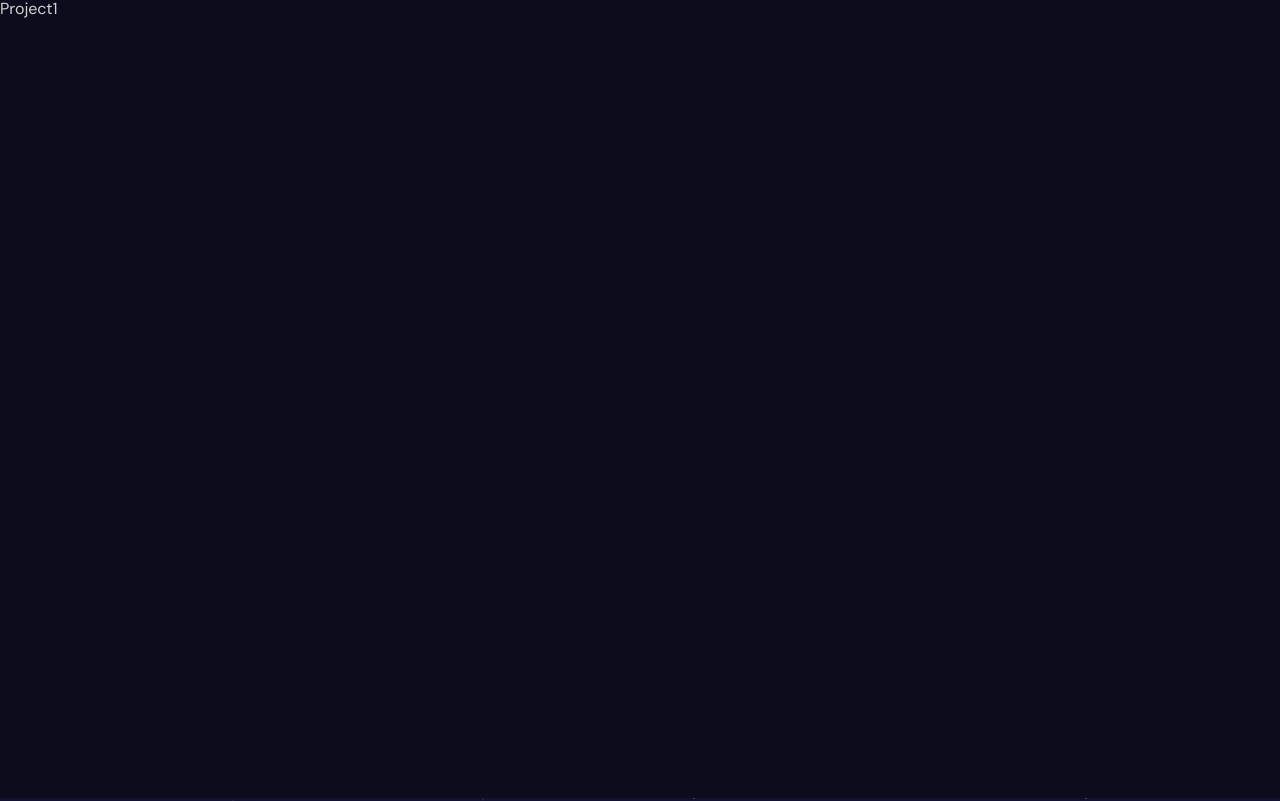
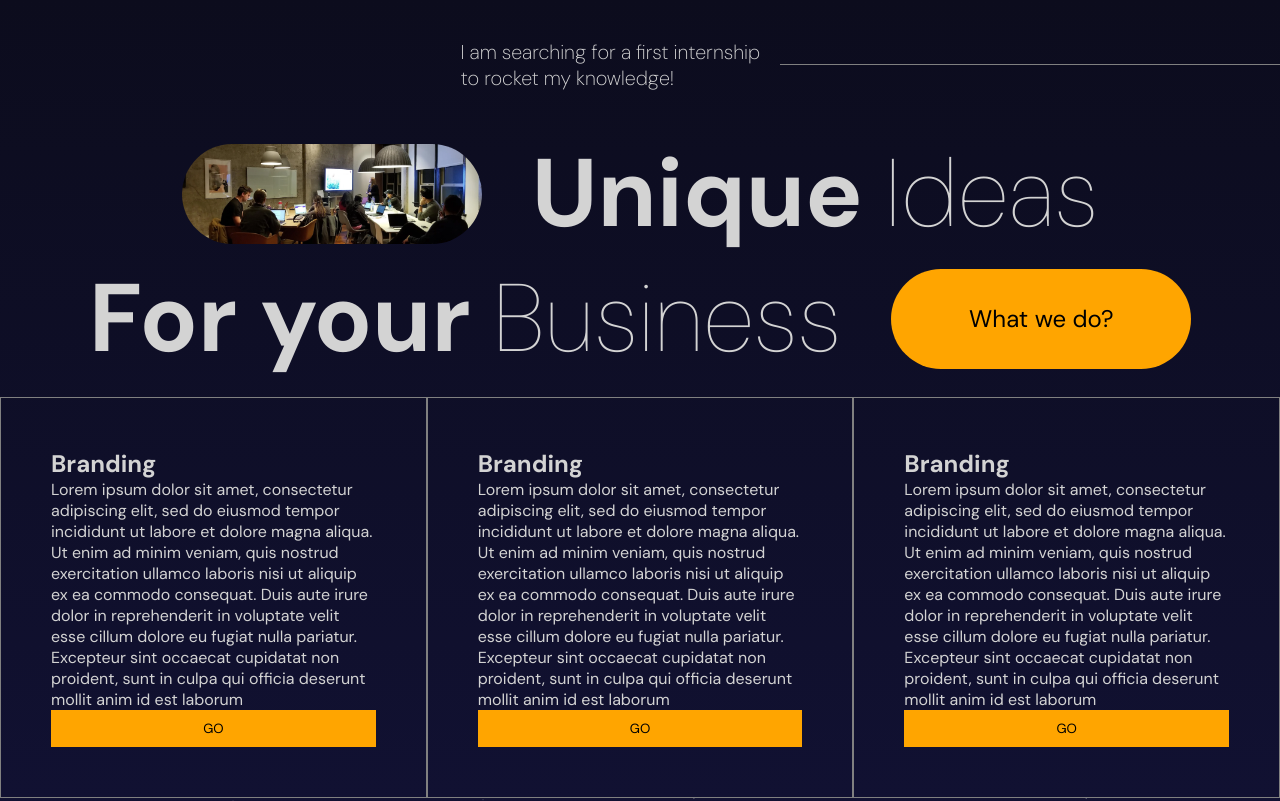
Before and after one commit to Qurin3/portfolio, a React (Vite) app in the folder portfolio/: page / in a window 1280 px wide. Shown: the part 1602-2403 px from the top of the page. Built offline with nearby package versions, Linux system fonts and the light colour scheme.

Commit message:
services tab

```diff
--- a/portfolio/src/App.jsx
+++ b/portfolio/src/App.jsx
@@ -2,6 +2,7 @@ import "./app.scss"
 import Hero from "./components/hero/Hero"
 import Navbar from "./components/navbar/Navbar"
 import Parallax from "./components/parallax/Parallax"
+import Services from "./components/services/Services"
 const App = () => {
   return (
     <div>
@@ -10,7 +11,7 @@ const App = () => {
         <Hero />
       </section>
       <section id="Services"><Parallax type="services" /></section>
-      <section>Project1</section>
+      <section><Services /></section>
       <section id="Portfolio"><Parallax type="portfolio" /></section>
       <section id="Contact">Contact me</section>
       <section id="About">About</section>
--- /dev/null
+++ b/portfolio/src/components/services/Services.jsx
@@ -0,0 +1,64 @@
+import React from "react";
+import "./services.scss";
+import { motion,useInView } from "framer-motion";
+import { useRef } from "react";
+const variants = {
+    initial: {
+        x: -500,
+        y: 100,
+        opacity: 0
+    },
+    animate: {
+        x: 0,
+        opacity: 1,
+        y: 0,
+        transition: {
+            duration: 1,
+            staggerChildren: 0.1
+        }
+    },
+};
+const Services = () => {
+    const ref = useRef()
+    const isInView = useInView(ref,{margin:"-100px"})
+  return (
+    <motion.div className="services" variants={variants} initial="initial" ref={ref} animate={isInView && 'animate'}>
+      <motion.div className="textContainer" variants={variants}>
+        <p>
+          I am searching for a first internship
+          <br /> to rocket my knowledge!
+        </p>
+        <hr />
+      </motion.div>
+      <motion.div className="titleContainer" variants={variants}>
+        <div className="title">
+            <img src="/people.webp" alt="people" />
+            <h1><motion.b whileHover={{color:"orange"}}>Unique</motion.b> Ideas</h1>
+        </div>
+        <div className="title">
+            <h1><motion.b whileHover={{color:"orange"}}>For your</motion.b> Business</h1>
+            <button>What we do?</button>
+        </div>
+      </motion.div>
+      <motion.div className="listContainer" variants={variants}>
+            <motion.div className="box-idea" whileHover={{background: "lightgray",color:"black"}}>
+                <h2>Branding</h2>
+                <p>Lorem ipsum dolor sit amet, consectetur adipiscing elit, sed do eiusmod tempor incididunt ut labore et dolore magna aliqua. Ut enim ad minim veniam, quis nostrud exercitation ullamco laboris nisi ut aliquip ex ea commodo consequat. Duis aute irure dolor in reprehenderit in voluptate velit esse cillum dolore eu fugiat nulla pariatur. Excepteur sint occaecat cupidatat non proident, sunt in culpa qui officia deserunt mollit anim id est laborum</p>
+                <button>GO</button>
+            </motion.div>
+            <motion.div className="box-idea" whileHover={{background: "lightgray",color:"black"}}>
+                <h2>Branding</h2>
+                <p>Lorem ipsum dolor sit amet, consectetur adipiscing elit, sed do eiusmod tempor incididunt ut labore et dolore magna aliqua. Ut enim ad minim veniam, quis nostrud exercitation ullamco laboris nisi ut aliquip ex ea commodo consequat. Duis aute irure dolor in reprehenderit in voluptate velit esse cillum dolore eu fugiat nulla pariatur. Excepteur sint occaecat cupidatat non proident, sunt in culpa qui officia deserunt mollit anim id est laborum</p>
+                <button>GO</button>
+            </motion.div>
+            <motion.div className="box-idea" whileHover={{background: "lightgray",color:"black"}}>
+                <h2>Branding</h2>
+                <p>Lorem ipsum dolor sit amet, consectetur adipiscing elit, sed do eiusmod tempor incididunt ut labore et dolore magna aliqua. Ut enim ad minim veniam, quis nostrud exercitation ullamco laboris nisi ut aliquip ex ea commodo consequat. Duis aute irure dolor in reprehenderit in voluptate velit esse cillum dolore eu fugiat nulla pariatur. Excepteur sint occaecat cupidatat non proident, sunt in culpa qui officia deserunt mollit anim id est laborum</p>
+                <button>GO</button>
+            </motion.div>
+      </motion.div>
+    </motion.div>
+  );
+};
+
+export default Services;
--- /dev/null
+++ b/portfolio/src/components/services/services.scss
@@ -0,0 +1,76 @@
+.services  {
+    background: linear-gradient(180deg, #0c0c1d, #111132);
+    height: 100%;
+    display: flex;
+    flex-direction: column;
+    justify-content: space-between;
+    .textContainer {
+        flex: 1;
+        align-self: flex-end;
+        display: flex;
+        align-items: center;
+        gap:20px;
+        p{
+            font-weight: 200;
+            font-size: 20px;
+        }
+        hr {
+            width: 500px;
+            border: none;
+            border-top: 0.5px solid gray;
+            font-size: 20px;
+            color: gray;
+        }
+    }
+    .titleContainer {
+        flex: 2;
+        display: flex;
+        flex-direction: column;
+        align-items: center;
+        .title{
+            display: flex;
+            gap: 50px;
+            align-items: center;
+            img{
+                width: 300px;
+                height: 100px;
+                border-radius: 50px;
+                object-fit: cover;
+            }
+            h1 {
+                font-size: 96px;
+                font-weight: 100;
+            }
+            button{
+                width: 300px;
+                height: 100px;
+                border-radius: 50px;
+                background-color: orange;
+                border: none;
+                font-size: 24px;
+                cursor: pointer;
+            }
+        }
+    }
+    .listContainer {
+        flex: 2;
+        display: flex;
+        max-width: 1366px;
+            margin: auto;
+        .box-idea{
+            padding: 50px;
+            border: 0.5px solid gray;
+            display: flex;
+            flex-direction: column;
+            justify-content: space-between;
+
+            button {
+                padding: 10px;
+                background-color: orange;
+                border: none;
+
+                cursor: pointer;
+            }
+        }
+    }
+}
```
